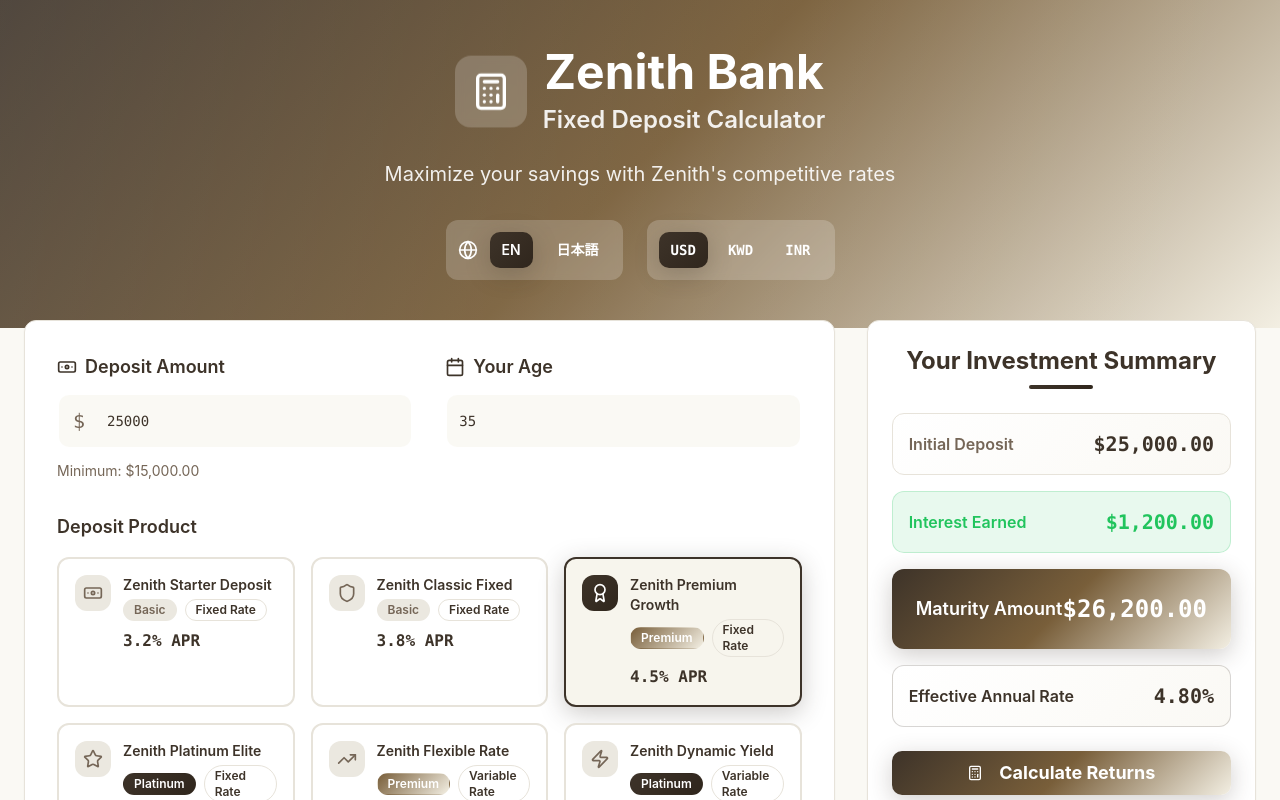
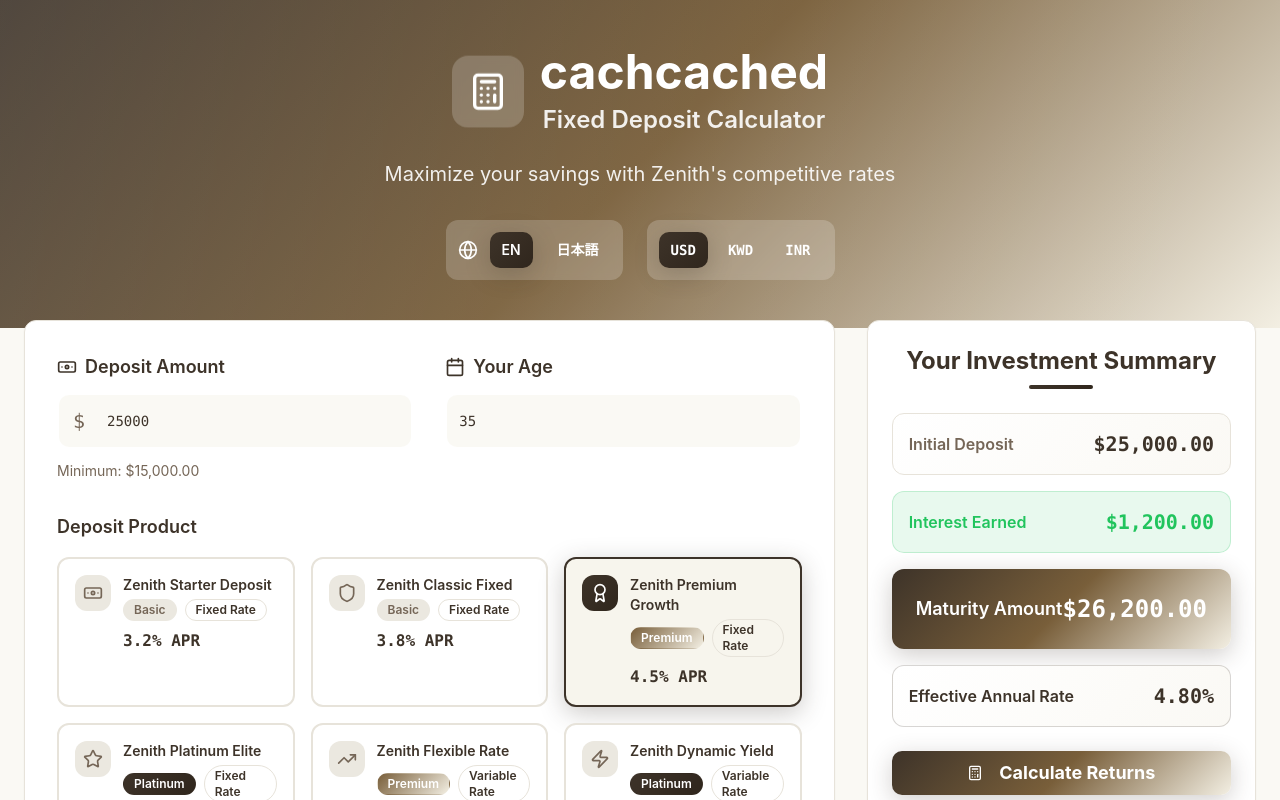
Before and after one commit to Arrowsincoming24/fixed-grow-explorer, a React (Vite) app: page / in a window 1280 px wide. Shown: the top 800 px of the page. Built offline with nearby package versions, Linux system fonts and the light colour scheme.

Commit message:
Update bank name

```diff
--- a/src/components/FixedDepositCalculator.tsx
+++ b/src/components/FixedDepositCalculator.tsx
@@ -127,7 +127,7 @@ const FixedDepositCalculator: React.FC = () => {
 
   const translations = {
     en: {
-      bankName: 'Zenith Bank',
+      bankName: 'cachcached',
       title: 'Fixed Deposit Calculator',
       subtitle: 'Maximize your savings with Zenith\'s competitive rates',
       amount: 'Deposit Amount',
@@ -158,7 +158,7 @@ const FixedDepositCalculator: React.FC = () => {
       }
     },
     ja: {
-      bankName: 'ゼニス銀行',
+      bankName: 'キャッシュキャッシュ',
       title: '定期預金計算機',
       subtitle: 'ゼニスの競争力のある金利で貯蓄を最大化',
       amount: '預金額',
```
